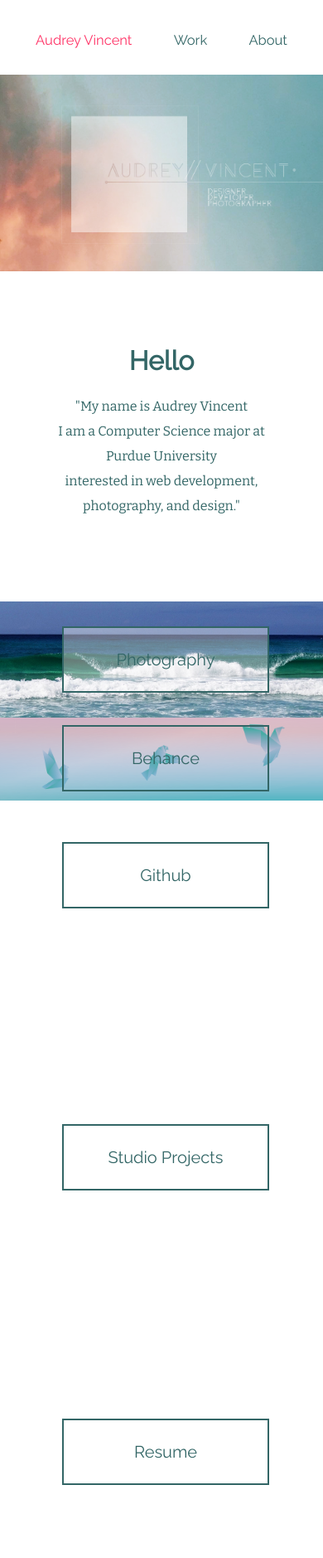
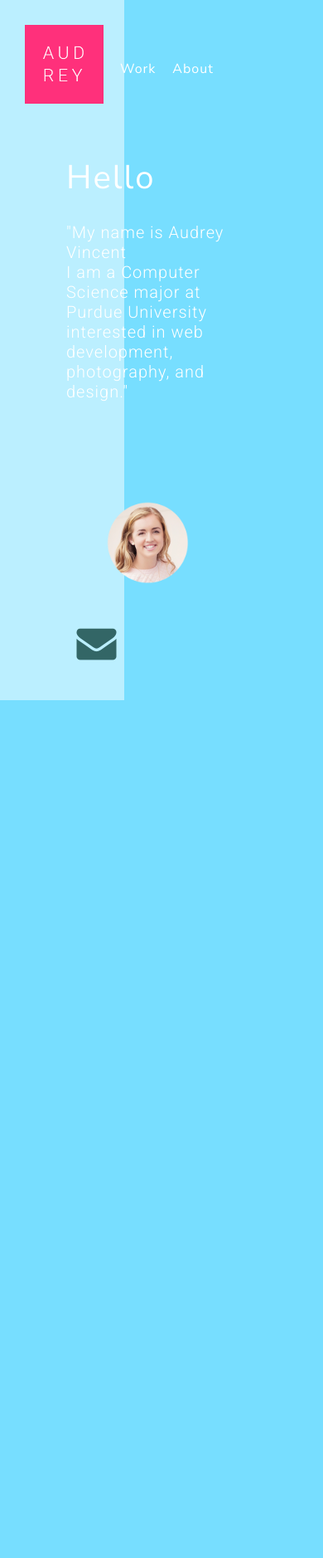
Before and after one commit to avincent6/Portfolio, a plain HTML site: page index.html in a window 390 px wide. Shown: the top 1878 px of the page at 83% size. After the commit the page ends 849 px from the top, so only its background shows below. Drawn offline with nearby package versions, Linux system fonts and the light colour scheme; a web font is replaced by a local one.

Commit message:
rebrand initial

```diff
--- a/css/style.css
+++ b/css/style.css
@@ -1,32 +1,37 @@
-@import url(https://fonts.googleapis.com/css?family=Raleway|Bitter);
+@import url(https://fonts.googleapis.com/css?family=Roboto:300,400,500|Bitter|Nunito+Sans);
 
 body {
   margin: 0;
-  font-family: 'raleway', sans-serif;
-  text-align: center;
-  color: #336666;
+  font-family: 'nunito sans', sans-serif;
+  text-align: left;
+  color: white;
+  font-size: 20px;
+  font-weight: 300;
+  background: #77DEFF;
+  letter-spacing: 1px;
+}
+h1 {
+  font-weight: 400;
+  letter-spacing: 2px;
+
 }
 #header {
   height: 70px;
-  padding-top: 20px;
+  padding-top: 10px;
   background: none;
-  justify-content: space-around;
   width: 100%;
+  color: white;
 }
 .hello {
   height: auto;
   padding: 4em;
-  background: none;
-  margin: 0;
-  margin-top: 0px;
 }
 p {
-  font-family: 'raleway';
-  text-align: center;
-  color: #336666;
+  font-family: 'Roboto';
+  color: white;
 }
 #scripty {
-  font-family: 'bitter', sans-serif;
+  font-family: 'open sans', sans-serif;
   line-height: 30px;
 }
 div {
@@ -51,168 +56,49 @@ button:hover {
   opacity: .7;
 }
 #name {
-  flex-grow: 1;
-  width: 100px;
-  order: 1;
   color: #ff3366;
-  font-size: 16.5px;
+  width: 95px;
     transition-timing-function: ease-in-out;
-    transition-property: font-size;
+    transition-property: width;
     transition-duration: .3s;
     transition-timing-function: ease-in-out;
 }
 #name:hover {
     color: #66cccc;
-    font-size: 17px;
+    width: 97px;
     transition-timing-function: ease-in-out;
-    transition-property: font-size;
-    transition-duration: .3s;
-    transition-timing-function: ease-in-out;
-}
-#about {
-  flex-grow: 1;
-  width: 100px;
-  order: 2;
-}
-#work {
-  flex-grow: 1;
-  width: 100px;
-  order: 3;
-  padding-left: -100px;
-}
-a {
-  color: #336666;
-  padding: 20px;
-  font-size: 16.5px;
-    transition-timing-function: ease-in-out;
-    transition-property: font-size;
-    transition-duration: .3s;
-    transition-timing-function: ease-in-out;
-    text-decoration: none;
-      cursor: pointer;
-}
-a:hover {
-  color: #66cccc;
-  font-size: 18px;
-    transition-timing-function: ease-in-out;
-    transition-property: font-size;
+    transition-property: width;
     transition-duration: .3s;
     transition-timing-function: ease-in-out;
 }
 ul {
   list-style-type: none;
-  margin: 0;
+  margin-left: 100px;
   display: flex;
   -webkit-flex-flow: row wrap;
   flex-flow: row wrap;
   justify-content: flex-start;
-  margin: 0;
-  padding: 18px;
+  padding: 0px;
+  align-items: center;
 }
-#water {
+ul:first-child {
+  margin: 20px;
+}
+.left {
+  width: 150px;
   height: 100%;
-  width: 100%;
-  margin: 0;
-
-}
-#waves {
-  max-height: 100%;
-  max-width: 100%;
-  position: relative;
+  background: white;
+  opacity: .5;
+  position: fixed;
+  top:0;
+  left:0;
+  z-index: -1;
 }
 
-#photography-btn:hover {
-
-  opacity: .7;
-}
-.water {
-  margin: 0;
-}
-#wave-main-div {
-  margin: 0;
-  margin-bottom: -25px;
-  background: none;
-}
-#photography-btn {
-  height: 80px;
-  width: 250px;
-  padding: 20px;
-  border: 2px #336666 solid;
-  color: #336666;
-  font-family: 'raleway', sans-serif;
-  font-size: 20px;
-  text-align: center;
-  background: rgba(255,255,255,.4);
-  cursor: pointer;
-  position: absolute;
-  z-index: 1000;
-  margin-left: -120px;
-  margin-top: 150px;
-
-}
-.parallax-window {
-    min-height: 500px;
-    background: none;
-}
-#tree {
-  max-width: 100%;
-  max-height: 100%;
-}
-#behance {
-
-  background: white;
-}
-#behance-btn {
-  margin-left: -120px;
-  margin-top: 80px;
-  z-index: 2000;
-}
-#birds {
-
-  max-height: 100%;
-  max-width: 100%;
-  margin-bottom: -4px;
-
-
-}
-#github {
-  height: 240px;
-  padding-top: 150px;
-  background: none;
-  margin-top: 0px;
-}
-#github-btn {
-  margin-left: -120px;
-
-}
-#studio {
-  padding-top: 20px;
-  background: none;
-
-  bottom: 0;
-}
-#studio-btn {
-  margin-left: -120px;
-  margin-top: -300px;
-  color: #336666;
-  border: 2px #336666 solid;
-  background: rgba(255,255,255,.4)
-
-}
-.footer2 {
-  height: 200px;
-}
-#resume-btn {
-  margin-left: -120px;
-  margin-top: 35px;
-  color: #336666;
-  border: 2px #336666 solid;
-  background: rgba(255,255,255,.4)
-}
 #audrey {
   height: 170px;
   width: auto;
-  left: 40px;
+  left: 30px;
 }
 .fa {
   color: #336666;
@@ -235,18 +121,8 @@ ul {
 }
 
 @media screen and (max-width: 700px) {
-  #photography-btn {
-    margin-top: 50px;
-  }
-  #behance-btn {
-    margin-top: 30px;
-  }
-  #github {
-    height: 120px;
-    padding-top: 50px;
-  }
   #header ul {
-    justify-content: space-around;
+/*    justify-content: space-around; */
   }
 }
 @media screen and (max-width: 400px) {
@@ -266,43 +142,9 @@ ul {
     display: inline;
   }
 }
-@media screen and (max-width: 370px) {
-  .fa {
-    margin-left: -10px;
-  }
-  button {
-    height: 60px;
-    width: 180px;
-    padding: 10px;
-    font-size: 17px;
-  }
-  #studio-btn {
-    margin-left: -90px;
-  }
-  #resume-btn {
-    margin-left: -90px;
-  }
-  #github-btn {
-    margin-left: -90px;
-  }
-  #behance-btn {
-    margin-left: -90px;
-  }
-  #photography-btn {
-  height: 60px;
-  width: 180px;
-  padding: 20px;
-  font-size: 17px;
-  margin-left: -90px;
-  margin-top: 40px;
-}
-body {
-  font-size: 11px;
-}
 a {
-  color: #336666;
   padding: 10px;
-  font-size: 12px;
+  font-size: 16px;
     transition-timing-function: ease-in-out;
     transition-property: font-size;
     transition-duration: .3s;
@@ -311,103 +153,21 @@ a {
       cursor: pointer;
 }
 a:hover {
-  color: #66cccc;
-  font-size: 14px;
+  font-size: 17px;
     transition-timing-function: ease-in-out;
     transition-property: font-size;
     transition-duration: .3s;
     transition-timing-function: ease-in-out;
 
 }
-#name {
-  flex-grow: 1;
-  width: 100px;
-  order: 1;
-  color: #ff3366;
-  font-size: 12px;
-    transition-timing-function: ease-in-out;
-    transition-property: font-size;
-    transition-duration: .3s;
-    transition-timing-function: ease-in-out;
+a:visited {
+  color: inherit;
 }
-#name:hover {
-    color: #66cccc;
-    font-size: 14px;
-    transition-timing-function: ease-in-out;
-    transition-property: font-size;
-    transition-duration: .3s;
-    transition-timing-function: ease-in-out;
-}
-}
-@media screen and (max-width: 330px) {
-  #name {
-    font-size: 10px;
-  }
-  a {
-    font-size: 10px;
-  }
-  .fa {
-    margin-left: -10px;
-    padding-top: 60px;
-  }
-  button {
-    height: 60px;
-    width: 150px;
-    padding: 15px;
-    font-size: 15px;
-  }
-  #studio-btn {
-    margin-left: -75px;
-  }
-  #resume-btn {
-    margin-left: -75px;
-  }
-  #github-btn {
-    margin-left: -75px;
-  }
-  #behance-btn {
-    margin-left: -75px;
-  }
-  #photography-btn {
-  height: 60px;
-  width: 150px;
-  padding: 15px;
-  font-size: 15px;
-  margin-left: -75px;
-  margin-top: 40px;
-}
+a:-webkit-any-link {
+  color: inherit;
 }
 @media screen and (max-width: 290px) {
   .fa {
     margin-left: -20px;
   }
 }
-@media screen and (max-width: 300px) {
-
-  button {
-    height: 40px;
-    width: 150px;
-    padding: 12px;
-    font-size: 15px;
-  }
-  #studio-btn {
-    margin-left: -75px;
-  }
-  #resume-btn {
-    margin-left: -75px;
-  }
-  #github-btn {
-    margin-left: -75px;
-  }
-  #behance-btn {
-    margin-left: -75px;
-  }
-  #photography-btn {
-  height: 40px;
-  width: 150px;
-  padding: 12px;
-  font-size: 15px;
-  margin-left: -75px;
-  margin-top: 40px;
-}
-}
--- a/index.html
+++ b/index.html
@@ -17,7 +17,7 @@
       <div id='header'>
          <ul>
             <li><a  id="name" href='https://drive.google.com/file/d/0Bxgx2Luaj5zvNlg1NGtGTFBNd00/view?usp=sharing'>
-               Audrey Vincent</a>
+               <img id='name' alt='Audrey' src="assets/name.png"></a>
             </li>
             <li>
                <a id="work" href='https://drive.google.com/folderview?id=0Bxgx2Luaj5zvelJoTWJSZ3I2aVk&usp=sharing'>Work</a>
@@ -27,35 +27,17 @@
             </li>
          </ul>
       </div>
-      <div class='water'>
-         <img id='water' src='assets/pink-sky2.png' alt='water'>
+      <div class='left'>
+        lalalal
       </div>
       <div class='hello'>
          <h1>Hello</h1>
-         <p id='scripty'>"My name is Audrey Vincent<br>
+         <p id=''>"My name is Audrey Vincent<br>
             I am a Computer Science major at Purdue University<br>
             interested in web development, photography, and design."
          </p>
       </div>
-      <div id='wave-main-div'>
-         <a href='http://audrey-marie-v.tumblr.com/'><button id="photography-btn">Photography</button></a>
-         <img id="waves" alt='idk' src='assets/waves.jpg'>
-      </div>
-      <div id='behance'>
-         <a href='https://www.behance.net/audreymariev'><button id="behance-btn">Behance</button></a>
-         <img id='birds' src='assets/birds.png' alt='birds'>
-      </div>
-      <div id='github'><a href='https://github.com/avincent6'>
-         <button id="github-btn">Github</button></a>
-      </div>
-      <div class="parallax-window" data-parallax="scroll" data-image-src="assets/Tree.jpg"></div>
-      <div id='studio'>
-         <a href='https://drive.google.com/folderview?id=0Bxgx2Luaj5zvelJoTWJSZ3I2aVk&usp=sharing'>
-         <button id="studio-btn">Studio Projects</button></a>
-      </div>
-      <div class='footer2'><a href='assets/resume.pdf'>
-         <button id="resume-btn">Resume</button></a>
-      </div>
+
       <div id='footer'>
          <ul>
             <li><a id='portrait' href='https://audreyvincent.me'><img id='audrey' src='assets/audrey-portrait.png' alt='audrey_vincent'</a>
```
Also changed, not shown: assets/name.png (added).
